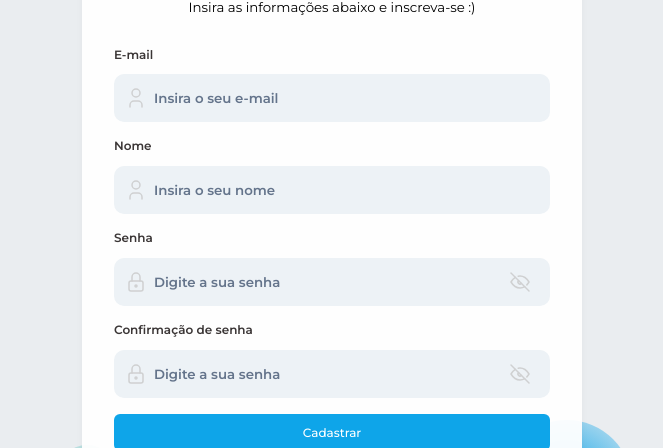
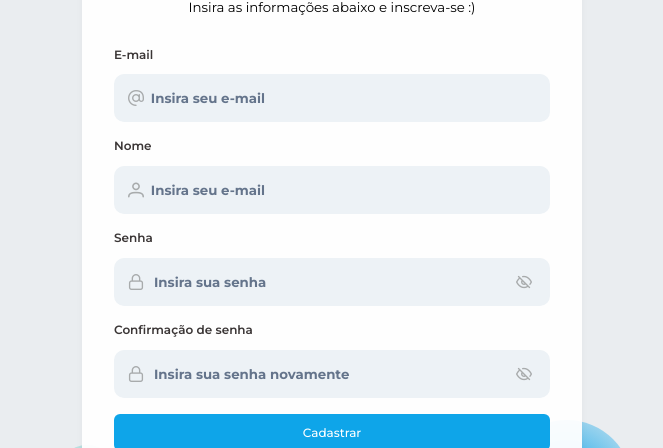
Before and after one commit to alalan55/chat-app-front, a Vue app: page /create-account in a window 1280 px wide. Shown: the part 194-642 px from the top of the page, without its empty margins (308-971 px from the left). Built offline with nearby package versions, Linux system fonts and the light colour scheme.

Commit message:
Insere novo input na tela de cadastro de usuário

```diff
--- a/src/components/templates/createAccountTemplate.vue
+++ b/src/components/templates/createAccountTemplate.vue
@@ -4,6 +4,7 @@ import { useRouter } from "vue-router";
 import { useToast } from "primevue/usetoast";
 import Button from "primevue/button";
 import http from "@/services/axios";
+import TheInput from "../atoms/TheInput.vue";
 
 const router = useRouter();
 const showMessage = ref(false);
@@ -56,69 +57,49 @@ const createUser = async () => {
       <form @submit.prevent class="login__card__body">
         <label>
           E-mail
-          <div>
-            <figure class="left-image">
-              <img src="/icons/user-icon.svg" alt="Ícone de usuário" />
-            </figure>
-            <input
+
+          <TheInput
             v-model="new_user.email"
-              type="text"
-              placeholder="Insira o seu e-mail"
+            placeholder="Insira seu e-mail"
+            :icon-left="'pi pi-at'"
+            style="margin-top: 0.8rem"
           />
-          </div>
         </label>
         <label>
           Nome
-          <div>
-            <figure class="left-image">
-              <img src="/icons/user-icon.svg" alt="Ícone de usuário" />
-            </figure>
-            <input v-model="new_user.name" type="text" placeholder="Insira o seu nome" />
-          </div>
+          <TheInput
+            v-model="new_user.name"
+            placeholder="Insira seu e-mail"
+            :icon-left="'pi pi-user'"
+            style="margin-top: 0.8rem"
+          />
         </label>
         <label>
           Senha
-          <div>
-            <figure class="left-image">
-              <img src="/icons/lock-icon.svg" alt="Ícone de cadeado" />
-            </figure>
-            <input
+
+          <TheInput
             v-model="new_user.password"
+            :icon-left="'pi pi-lock'"
+            :icon-right="!showMessage ? 'pi pi-eye-slash' : 'pi pi-eye'"
             :type="`${!showMessage ? 'password' : 'text'}`"
-              placeholder="Digite a sua senha"
+            style="margin-top: 0.8rem"
+            placeholder="Insira sua senha"
+            @right-icon-click="showMessage = !showMessage"
           />
-            <figure class="right-image" @click="showMessage = !showMessage">
-              <img
-                :src="`/icons/${!showMessage ? 'eye-off-icon' : 'eye-open-icon'}.svg`"
-                alt="Ícone de usuário"
-              />
-            </figure>
-          </div>
         </label>
 
         <label>
           Confirmação de senha
-          <div>
-            <figure class="left-image">
-              <img src="/icons/lock-icon.svg" alt="Ícone de cadeado" />
-            </figure>
-            <input
+
+          <TheInput
             v-model="confirmation_pawword"
+            :icon-left="'pi pi-lock'"
+            :icon-right="!showMessage ? 'pi pi-eye-slash' : 'pi pi-eye'"
             :type="`${!showMessageConfirmation ? 'password' : 'text'}`"
-              placeholder="Digite a sua senha"
+            style="margin-top: 0.8rem"
+            placeholder="Insira sua senha novamente"
+            @right-icon-click="showMessageConfirmation = !showMessageConfirmation"
           />
-            <figure
-              class="right-image"
-              @click="showMessageConfirmation = !showMessageConfirmation"
-            >
-              <img
-                :src="`/icons/${
-                  !showMessageConfirmation ? 'eye-off-icon' : 'eye-open-icon'
-                }.svg`"
-                alt="Ícone de usuário"
-              />
-            </figure>
-          </div>
         </label>
         <Button
           :disabled="loading"
@@ -307,67 +288,6 @@ const createUser = async () => {
         font-size: 0.75rem;
         color: #3a3535;
       }
-
-      div {
-        position: relative;
-        padding: 0 !important;
-        margin-top: 0.8rem;
-
-        .left-image {
-          position: absolute;
-          width: 30px;
-          height: 30px;
-          top: 50%;
-          left: 22px;
-
-          transform: translate(-50%, -50%);
-          display: flex;
-          align-items: center;
-          justify-content: center;
-          transition: 0.3s ease;
-
-          img {
-            width: 80%;
-            height: 80%;
-            object-fit: contain;
-          }
-        }
-        .right-image {
-          position: absolute;
-          width: 30px;
-          height: 30px;
-          top: 50%;
-          right: 0;
-          transform: translate(-50%, -50%);
-          display: flex;
-          align-items: center;
-          justify-content: center;
-          cursor: pointer;
-
-          img {
-            width: 80%;
-            height: 80%;
-            object-fit: contain;
-          }
-        }
-        input {
-          width: 100%;
-          border-radius: 10px;
-          border: none;
-          background: #edf2f6;
-          flex: 3;
-          padding: 1rem 25px 1rem 2.5rem;
-          font-weight: 600;
-          color: #3f3f3f;
-          &:focus {
-            outline: none;
-          }
-
-          // @media(max-width: 750px){
-          //   padding: 1rem 2.4rem;
-          // }
-        }
-      }
       button {
         width: 30%;
         margin: 0 auto;
--- a/src/components/templates/loginTemplate.vue
+++ b/src/components/templates/loginTemplate.vue
@@ -57,7 +57,7 @@ const login = async () => {
           <TheInput
             v-model="form.email"
             placeholder="Insira seu e-mail"
-            :icon-left="'pi pi-user'"
+            :icon-left="'pi pi-at'"
             style="margin-top: .8rem"
           />
         </label>
```
Lines whose indentation alone changed are shown as unchanged.
